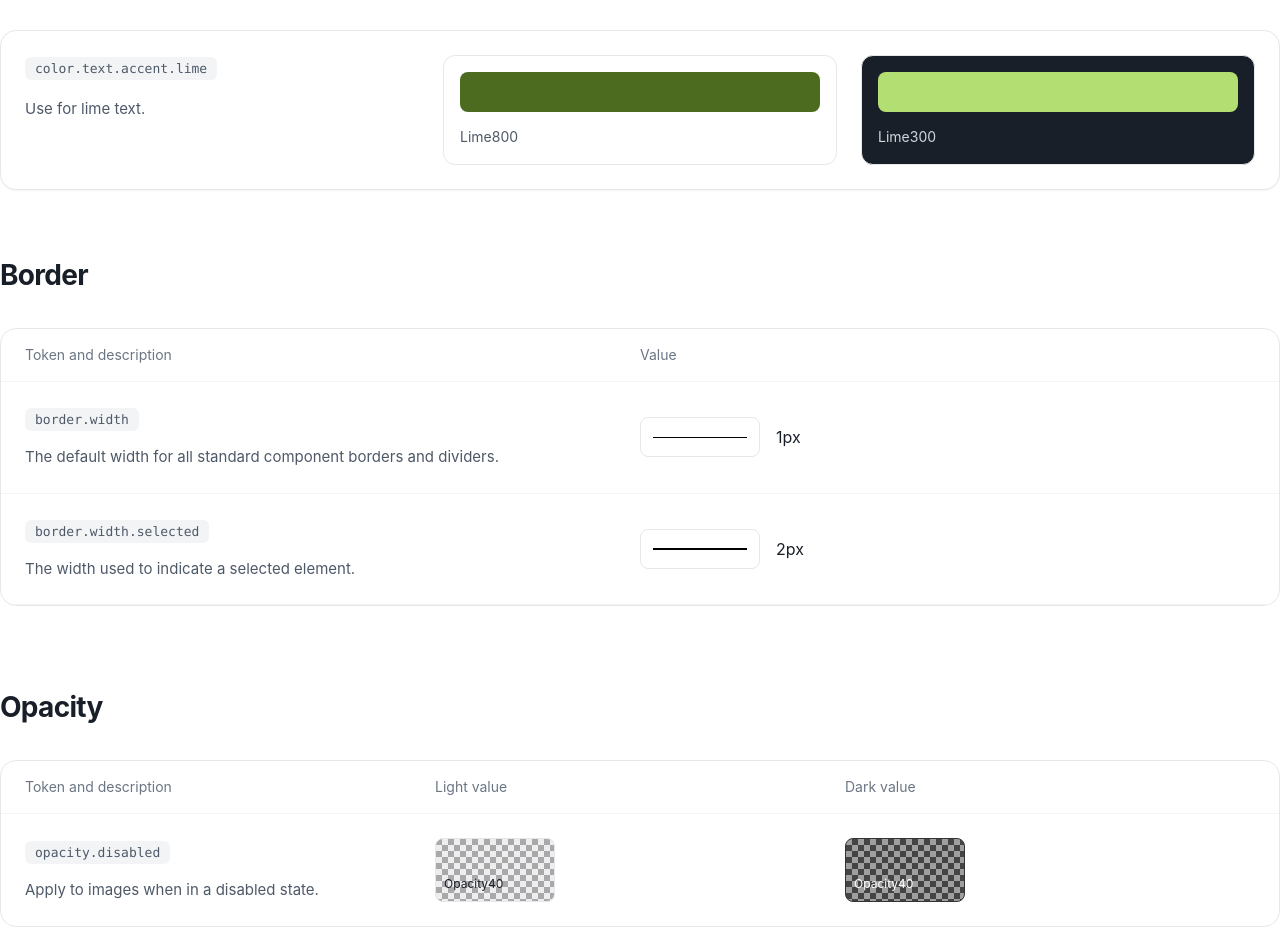
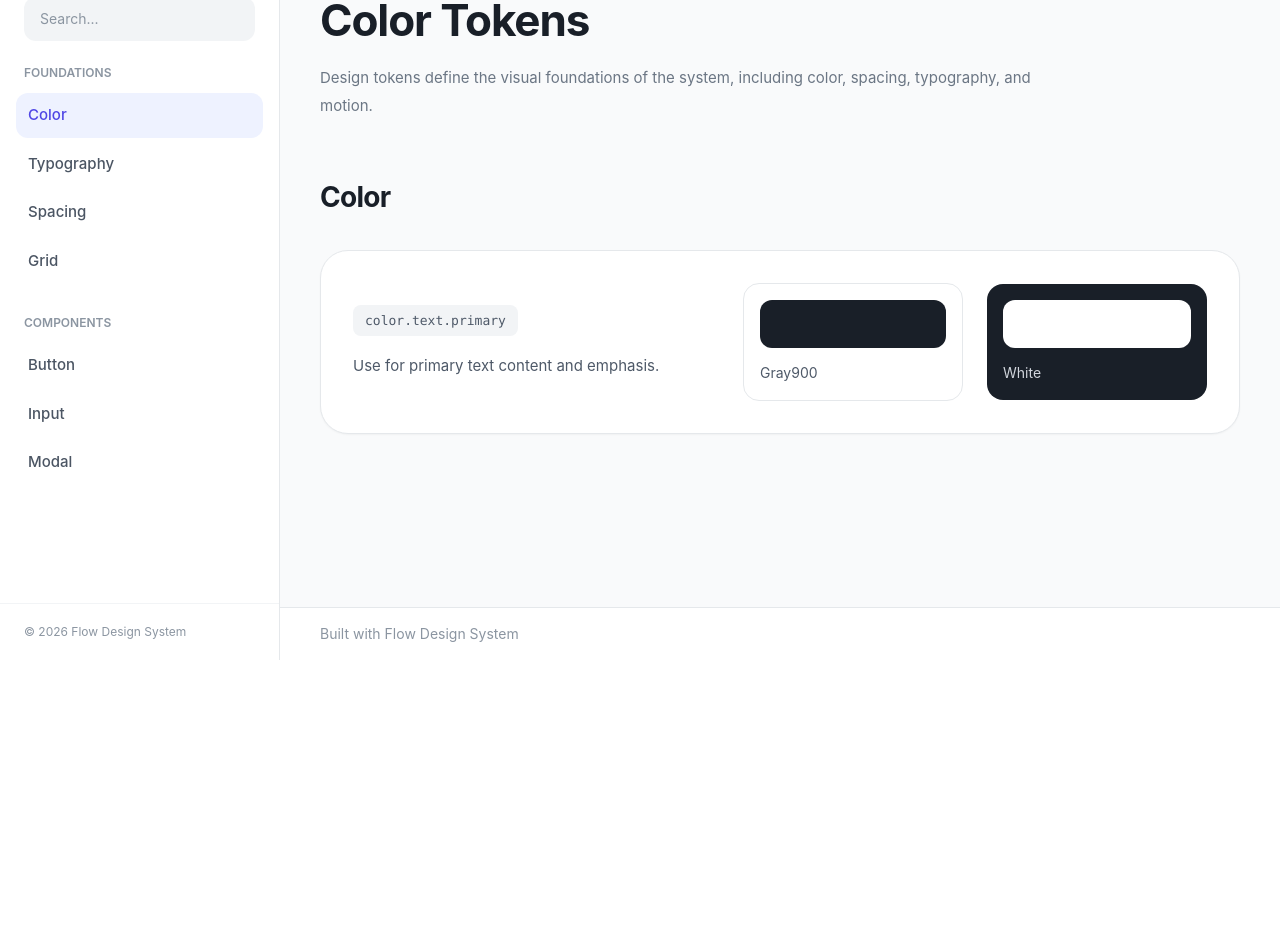
Before and after one commit to seo-er/design-system, a React (Vite) app: page / in a window 1280 px wide. Shown: the part 140-1067 px from the top of the page. After the commit the page ends 800 px from the top, so only its background shows below. Built offline with nearby package versions, Linux system fonts and the light colour scheme.

Commit message:
Add files via upload

```diff
--- a/src/App.jsx
+++ b/src/App.jsx
@@ -1,196 +1,218 @@
-import React from "react";
+import React, { useState } from "react";
+import DesignTokens from "./DesignTokens";
 
-function hexToRgba(hex, opacity) {
-  const cleanHex = hex.replace("#", "");
-  const bigint = parseInt(cleanHex, 16);
+export default function App() {
+  const [menu, setMenu] = useState("tokens");
 
-  const r = (bigint >> 16) & 255;
-  const g = (bigint >> 8) & 255;
-  const b = bigint & 255;
-
-  return `rgba(${r}, ${g}, ${b}, ${opacity})`;
-}
-
-export default function DesignTokens() {
   return (
-    <div className="text-[#191F28]">
-      <h1 className="text-[40px] leading-[1.2] font-bold tracking-tight mb-12">
-        Color
+    <div className="flex h-screen bg-[#F9FAFB] text-[#191F28]">
+      {/* SIDEBAR */}
+      <aside
+        className="
+          hidden lg:flex
+          w-[280px]
+          bg-white
+          border-r border-[#E5E8EB]
+          flex-col
+          sticky top-0 h-screen
+        "
+      >
+        {/* LOGO */}
+        <div className="px-6 pt-7 pb-6 border-b border-[#F2F4F6]">
+          <h1 className="text-[24px] font-bold tracking-tight">
+            flow
           </h1>
 
-      {/* COLOR */}
-      <div className="mb-16">
-        <h2 className="text-[28px] font-bold tracking-tight mb-8">
-          Color
-        </h2>
-
-        <div className="grid md:grid-cols-3 gap-6 bg-white rounded-2xl border border-gray-200 p-6 shadow-[0_1px_2px_rgba(0,0,0,0.04)]">
-          <div>
-            <code className="bg-[#F2F4F6] text-[#4E5968] px-2.5 py-1 rounded-md text-[13px] font-medium">
-              color.text.accent.lime
-            </code>
-
-            <p className="text-[15px] text-[#4E5968] mt-4 leading-7">
-              Use for lime text.
+          <p className="text-sm text-[#8B95A1] mt-1">
+            Design System
           </p>
         </div>
 
-          <div className="p-4 border border-gray-200 rounded-xl bg-white">
+        {/* SEARCH */}
+        <div className="px-6 pt-6">
           <div
-              className="h-10 rounded-lg mb-3"
-              style={{ background: "#4C6B1F" }}
-            />
-
-            <span className="text-[14px] text-[#4E5968]">
-              Lime800
-            </span>
+            className="
+              h-11
+              rounded-xl
+              bg-[#F2F4F6]
+              flex items-center
+              px-4
+              text-sm text-[#8B95A1]
+            "
+          >
+            Search...
+          </div>
         </div>
 
-          <div className="p-4 border border-gray-200 rounded-xl bg-[#191F28]">
-            <div
-              className="h-10 rounded-lg mb-3"
-              style={{ background: "#B3DF72" }}
-            />
+        {/* NAV */}
+        <div className="flex-1 overflow-auto px-4 py-6">
+          {/* FOUNDATIONS */}
+          <div className="mb-8">
+            <div className="text-xs font-semibold text-[#8B95A1] uppercase mb-3 px-2">
+              Foundations
+            </div>
 
-            <span className="text-[14px] text-gray-300">
-              Lime300
-            </span>
+            <div className="space-y-1">
+              <MenuItem
+                active={menu === "tokens"}
+                onClick={() => setMenu("tokens")}
+              >
+                Color
+              </MenuItem>
+
+              <MenuItem
+                active={menu === "typography"}
+                onClick={() => setMenu("typography")}
+              >
+                Typography
+              </MenuItem>
+
+              <MenuItem
+                active={menu === "spacing"}
+                onClick={() => setMenu("spacing")}
+              >
+                Spacing
+              </MenuItem>
+
+              <MenuItem
+                active={menu === "grid"}
+                onClick={() => setMenu("grid")}
+              >
+                Grid
+              </MenuItem>
+            </div>
+          </div>
+
+          {/* COMPONENTS */}
+          <div>
+            <div className="text-xs font-semibold text-[#8B95A1] uppercase mb-3 px-2">
+              Components
+            </div>
+
+            <div className="space-y-1">
+              <MenuItem>Button</MenuItem>
+              <MenuItem>Input</MenuItem>
+              <MenuItem>Modal</MenuItem>
             </div>
           </div>
         </div>
 
-      {/* BORDER */}
-      <div className="mb-20">
-        <h2 className="text-[28px] font-bold tracking-tight mb-8">
-          Border
-        </h2>
-
-        <div className="bg-white rounded-2xl border border-gray-200 overflow-hidden">
-          <div className="grid grid-cols-2 px-6 py-4 border-b border-gray-100 text-sm text-[#6B7684]">
-            <span>Token and description</span>
-            <span>Value</span>
-          </div>
-
-          {[
-            {
-              token: "border.width",
-              value: "1px",
-              desc: "The default width for all standard component borders and dividers.",
-            },
-            {
-              token: "border.width.selected",
-              value: "2px",
-              desc: "The width used to indicate a selected element.",
-            },
-          ].map((item) => (
-            <div
-              key={item.token}
-              className="grid grid-cols-2 px-6 py-6 border-b border-gray-100"
-            >
-              <div>
-                <code className="bg-[#F2F4F6] text-[#4E5968] px-2.5 py-1 rounded-md text-[13px] font-medium">
-                  {item.token}
-                </code>
-
-                <p className="text-[15px] text-[#4E5968] mt-4">
-                  {item.desc}
+        {/* FOOTER */}
+        <div className="border-t border-[#F2F4F6] px-6 py-5">
+          <p className="text-xs text-[#8B95A1]">
+            © 2026 Flow Design System
           </p>
         </div>
+      </aside>
 
+      {/* CONTENT */}
+      <div className="flex-1 flex flex-col min-w-0">
+        {/* HEADER */}
+        <header
+          className="
+            h-16
+            bg-white
+            border-b border-[#E5E8EB]
+            flex items-center
+            justify-between
+            px-6 lg:px-10
+            sticky top-0 z-20
+          "
+        >
+          {/* LEFT */}
           <div className="flex items-center gap-4">
-                <div className="w-[120px] h-10 border border-gray-200 rounded-lg flex items-center px-3">
-                  <div
-                    style={{
-                      width: "100%",
-                      borderTop: `${item.value} solid black`,
-                    }}
-                  />
-                </div>
+            {/* MOBILE */}
+            <button
+              className="
+                lg:hidden
+                w-10 h-10
+                rounded-lg
+                hover:bg-[#F2F4F6]
+              "
+            >
+              ☰
+            </button>
 
-                <span>{item.value}</span>
-              </div>
-            </div>
-          ))}
+            <div>
+              <p className="text-xs text-[#8B95A1]">
+                Foundations
+              </p>
+
+              <h2 className="text-[15px] font-semibold tracking-tight">
+                Design Tokens
+              </h2>
             </div>
           </div>
 
-      {/* OPACITY */}
-      <div>
-        <h2 className="text-[28px] font-bold tracking-tight mb-8">
-          Opacity
-        </h2>
+          {/* SEARCH */}
+          <div
+            className="
+              hidden md:flex
+              w-[280px]
+              h-10
+              bg-[#F2F4F6]
+              rounded-xl
+              px-4
+              items-center
+              text-sm text-[#8B95A1]
+            "
+          >
+            Search...
+          </div>
+        </header>
 
-        <div className="bg-white rounded-2xl border border-gray-200 overflow-hidden">
-          <div className="grid grid-cols-3 px-6 py-4 border-b border-gray-100 text-sm text-[#6B7684]">
-            <span>Token and description</span>
-            <span>Light value</span>
-            <span>Dark value</span>
+        {/* MAIN */}
+        <main className="flex-1 overflow-auto">
+          <div
+            className="
+              max-w-[1200px]
+              mx-auto
+              px-5 md:px-10
+              py-10
+            "
+          >
+            {menu === "tokens" && <DesignTokens />}
           </div>
+        </main>
 
-          <div className="grid grid-cols-3 px-6 py-6 items-center">
-            <div>
-              <code className="bg-[#F2F4F6] text-[#4E5968] px-2.5 py-1 rounded-md text-[13px] font-medium">
-                opacity.disabled
-              </code>
-
-              <p className="text-[15px] text-[#4E5968] mt-4">
-                Apply to images when in a disabled state.
+        {/* FOOTER */}
+        <footer
+          className="
+            bg-white
+            border-t border-[#E5E8EB]
+            px-6 lg:px-10
+            py-4
+          "
+        >
+          <p className="text-sm text-[#8B95A1]">
+            Built with Flow Design System
           </p>
-            </div>
-
-            <div
-              style={{
-                width: "120px",
-                height: "64px",
-                borderRadius: "8px",
-                border: "1px solid #E5E7EB",
-                backgroundColor: hexToRgba("#292A2E", 0.4),
-                backgroundImage: `
-                  linear-gradient(45deg, #eee 25%, transparent 25%),
-                  linear-gradient(-45deg, #eee 25%, transparent 25%),
-                  linear-gradient(45deg, transparent 75%, #eee 75%),
-                  linear-gradient(-45deg, transparent 75%, #eee 75%)
-                `,
-                backgroundSize: "12px 12px",
-                backgroundPosition:
-                  "0 0, 0 6px, 6px -6px, -6px 0px",
-                display: "flex",
-                alignItems: "flex-end",
-                padding: "8px",
-                fontSize: "12px",
-              }}
-            >
-              Opacity40
-            </div>
-
-            <div
-              style={{
-                width: "120px",
-                height: "64px",
-                borderRadius: "8px",
-                border: "1px solid #333",
-                backgroundColor: hexToRgba("#111111", 0.4),
-                backgroundImage: `
-                  linear-gradient(45deg, #444 25%, transparent 25%),
-                  linear-gradient(-45deg, #444 25%, transparent 25%),
-                  linear-gradient(45deg, transparent 75%, #444 75%),
-                  linear-gradient(-45deg, transparent 75%, #444 75%)
-                `,
-                backgroundSize: "12px 12px",
-                backgroundPosition:
-                  "0 0, 0 6px, 6px -6px, -6px 0px",
-                display: "flex",
-                alignItems: "flex-end",
-                padding: "8px",
-                fontSize: "12px",
-                color: "#fff",
-              }}
-            >
-              Opacity40
-            </div>
-          </div>
-        </div>
+        </footer>
       </div>
     </div>
   );
 }
+
+function MenuItem({ children, active, onClick }) {
+  return (
+    <button
+      onClick={onClick}
+      className={`
+        w-full
+        flex items-center
+        px-3 py-[11px]
+        rounded-xl
+        text-[15px]
+        font-medium
+        transition-all
+        ${
+          active
+            ? "bg-[#EEF2FF] text-[#4F46E5]"
+            : "text-[#4B5563] hover:bg-gray-50"
+        }
+      `}
+    >
+      {children}
+    </button>
+  );
+}
--- a/src/DesignTokens.jsx
+++ b/src/DesignTokens.jsx
@@ -1,193 +1,140 @@
-import React, { useState } from "react";
-import DesignTokens from "./DesignTokens";
+import React from "react";
 
-const gridData = [
-  { bp: "xxs", viewport: "320-479px", columns: 2, gutters: "12px", margins: "16px" },
-  { bp: "xs", viewport: "480-767px", columns: 6, gutters: "12px", margins: "16px" },
-  { bp: "s", viewport: "768-1023px", columns: 6, gutters: "12px", margins: "16px" },
-  { bp: "m", viewport: "1024-1439px", columns: 12, gutters: "16px", margins: "32px" },
-  { bp: "l", viewport: "1440-1767px", columns: 12, gutters: "16px", margins: "32px" },
-  { bp: "xl", viewport: "1768+px", columns: 12, gutters: "16px", margins: "32px" },
-];
+export default function DesignTokens() {
+  return (
+    <div className="text-[#191F28]">
+      {/* PAGE TITLE */}
+      <div className="mb-14">
+        <p className="text-sm text-[#8B95A1] mb-3">
+          Foundations
+        </p>
 
-export default function App() {
-  const [menu, setMenu] = useState("tokens");
+        <h1
+          className="
+            text-[32px] md:text-[44px]
+            leading-[1.1]
+            font-bold
+            tracking-tight
+          "
+        >
+          Color Tokens
+        </h1>
 
-  return (
-    <div className="flex h-screen bg-[#F9FAFB] text-[#191F28]">
-      <Sidebar menu={menu} setMenu={setMenu} />
+        <p
+          className="
+            text-[#6B7684]
+            text-[15px]
+            leading-7
+            mt-5
+            max-w-[720px]
+          "
+        >
+          Design tokens define the visual foundations
+          of the system, including color, spacing,
+          typography, and motion.
+        </p>
+      </div>
 
-      <div className="flex-1 flex flex-col overflow-hidden">
-        <Topbar menu={menu} />
+      {/* SECTION TITLE */}
+      <div className="mb-8">
+        <h2 className="text-[28px] font-bold tracking-tight">
+          Color
+        </h2>
+      </div>
 
-        <main className="flex-1 overflow-auto">
-          <div className="max-w-[1200px] mx-auto px-12 py-10">
-            {menu === "tokens" && <DesignTokens />}
-            {menu === "grid" && <GridPage />}
-            {menu === "color" && <ColorPage />}
-            {menu === "typography" && <TypographyPage />}
-            {menu === "spacing" && <SpacingPage />}
+      {/* TOKEN CARD */}
+      <section
+        className="
+          bg-white
+          rounded-[28px]
+          border border-[#E5E8EB]
+          p-6 md:p-8
+          shadow-[0_1px_2px_rgba(0,0,0,0.04)]
+          mb-8
+        "
+      >
+        <div
+          className="
+            flex flex-col md:flex-row
+            md:items-center
+            gap-6
+          "
+        >
+          {/* TOKEN INFO */}
+          <div className="flex-1">
+            <code
+              className="
+                inline-flex
+                bg-[#F2F4F6]
+                px-3 py-1.5
+                rounded-lg
+                text-[13px]
+                font-medium
+                text-[#4E5968]
+              "
+            >
+              color.text.primary
+            </code>
+
+            <p
+              className="
+                text-[15px]
+                text-[#4E5968]
+                leading-7
+                mt-4
+              "
+            >
+              Use for primary text content and emphasis.
+            </p>
           </div>
-        </main>
-      </div>
+
+          {/* LIGHT */}
+          <div
+            className="
+              w-full md:w-[220px]
+              rounded-2xl
+              border border-[#E5E8EB]
+              p-4
+            "
+          >
+            <div
+              className="
+                h-12
+                rounded-xl
+                bg-[#191F28]
+                mb-3
+              "
+            />
+
+            <span className="text-sm text-[#4E5968]">
+              Gray900
+            </span>
+          </div>
+
+          {/* DARK */}
+          <div
+            className="
+              w-full md:w-[220px]
+              rounded-2xl
+              bg-[#191F28]
+              p-4
+            "
+          >
+            <div
+              className="
+                h-12
+                rounded-xl
+                bg-white
+                mb-3
+              "
+            />
+
+            <span className="text-sm text-gray-300">
+              White
+            </span>
+          </div>
+        </div>
+      </section>
     </div>
   );
 }
-
-function Sidebar({ menu, setMenu }) {
-  return (
-    <aside className="w-[260px] bg-white border-r border-gray-200 px-4 py-6 flex flex-col">
-      <div className="text-[24px] font-bold tracking-tight mb-10">
-        flow
-      </div>
-
-      <div className="space-y-1">
-        <MenuItem label="Color (Tokens)" active={menu === "tokens"} onClick={() => setMenu("tokens")} />
-        <MenuItem label="Typography" active={menu === "typography"} onClick={() => setMenu("typography")} />
-        <MenuItem label="Grid" active={menu === "grid"} onClick={() => setMenu("grid")} />
-        <MenuItem label="Color" active={menu === "color"} onClick={() => setMenu("color")} />
-        <MenuItem label="Spacing" active={menu === "spacing"} onClick={() => setMenu("spacing")} />
-      </div>
-    </aside>
-  );
-}
-
-function MenuItem({ label, active, onClick }) {
-  return (
-    <div
-      onClick={onClick}
-      className={`px-3 py-[11px] rounded-xl cursor-pointer text-[15px] font-medium transition-all ${
-        active
-          ? "bg-[#EEF2FF] text-[#4F46E5]"
-          : "text-[#4B5563] hover:bg-gray-50"
-      }`}
-    >
-      {label}
-    </div>
-  );
-}
-
-function Topbar({ menu }) {
-  const titles = {
-    tokens: "Color (Tokens)",
-    grid: "Grid",
-    color: "Color Palettes",
-    typography: "Typography",
-    spacing: "Spacing",
-  };
-
-  return (
-    <header className="h-16 bg-white border-b border-gray-200 flex items-center px-10 text-[15px] font-semibold sticky top-0 z-10">
-      {titles[menu]}
-    </header>
-  );
-}
-
-function GridPage() {
-  return (
-    <div>
-      <h1 className="text-[40px] font-bold tracking-tight mb-10">
-        Breakpoints
-      </h1>
-
-      <div className="bg-white rounded-2xl border border-gray-200 overflow-hidden">
-        <div className="grid grid-cols-5 px-6 py-4 border-b border-gray-100 text-sm text-[#6B7684]">
-          <span>Breakpoint</span>
-          <span>Viewport</span>
-          <span>Columns</span>
-          <span>Gutters</span>
-          <span>Margins</span>
-        </div>
-
-        {gridData.map((g) => (
-          <div
-            key={g.bp}
-            className="grid grid-cols-5 px-6 py-5 border-b border-gray-100 text-[15px] hover:bg-gray-50 transition"
-          >
-            <span>
-              <span className="bg-[#F2F4F6] px-2 py-1 rounded-md text-[13px]">
-                {g.bp}
-              </span>
-            </span>
-
-            <span>{g.viewport}</span>
-            <span>{g.columns}</span>
-            <span>{g.gutters}</span>
-            <span>{g.margins}</span>
-          </div>
-        ))}
-      </div>
-    </div>
-  );
-}
-
-function TypographyPage() {
-  const rows = [
-    ["font.heading.xxlarge", "Bold", "2rem / 32px", "2.25rem / 36px"],
-    ["font.heading.xlarge", "Bold", "1.75rem / 28px", "2rem / 32px"],
-    ["font.heading.large", "Bold", "1.5rem / 24px", "1.75rem / 28px"],
-    ["font.heading.medium", "Bold", "1.25rem / 20px", "1.5rem / 24px"],
-  ];
-
-  return (
-    <div>
-      <h1 className="text-[40px] font-bold tracking-tight mb-10">
-        Typography
-      </h1>
-
-      <div className="bg-white rounded-2xl border border-gray-200 overflow-hidden">
-        <div className="grid grid-cols-5 px-6 py-4 border-b border-gray-100 text-sm text-[#6B7684]">
-          <span>Preview</span>
-          <span>Token</span>
-          <span>Weight</span>
-          <span>Size</span>
-          <span>Line height</span>
-        </div>
-
-        {rows.map((r) => {
-          const size = r[2].split("/")[0].trim();
-          const lineHeight = r[3].split("/")[0].trim();
-
-          return (
-            <div
-              key={r[0]}
-              className="grid grid-cols-5 px-6 py-5 border-b border-gray-100 items-center"
-            >
-              <span
-                className="font-bold"
-                style={{ fontSize: size, lineHeight }}
-              >
-                Aa
-              </span>
-
-              <span>{r[0]}</span>
-              <span>{r[1]}</span>
-              <span>{r[2]}</span>
-              <span>{r[3]}</span>
-            </div>
-          );
-        })}
-      </div>
-    </div>
-  );
-}
-
-function ColorPage() {
-  return (
-    <div>
-      <h1 className="text-[40px] font-bold tracking-tight">
-        Color Palettes
-      </h1>
-    </div>
-  );
-}
-
-function SpacingPage() {
-  return (
-    <div>
-      <h1 className="text-[40px] font-bold tracking-tight">
-        Spacing
-      </h1>
-    </div>
-  );
-}
```
Lines whose indentation alone changed are shown as unchanged.
